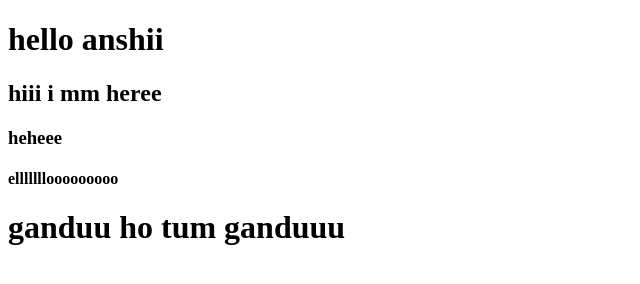
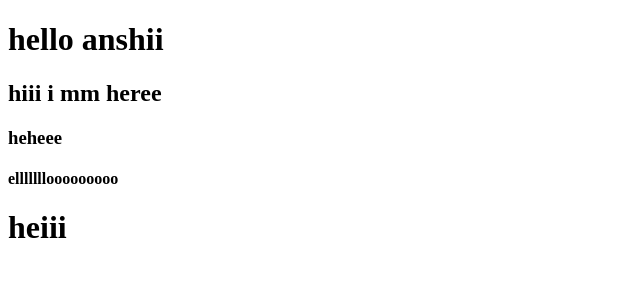
Before and after one commit to anshika384/demo-2, a plain HTML site: page index.html in a window 1280 px wide. Shown: the whole page, without its empty margins (0-640 px from the left). Drawn offline with Linux system fonts and the light colour scheme.

Commit message:
Update index.html

```diff
--- a/index.html
+++ b/index.html
@@ -10,6 +10,6 @@
     <h2>hiii  i mm heree</h2>
     <h3>heheee</h3>
     <h4>elllllllooooooooo</h4>
-    <h1>ganduu ho tum ganduuu</h1>
+    <h1>heiii</h1>
 </body>
 </html>
```
